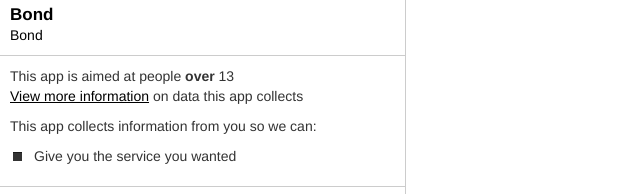
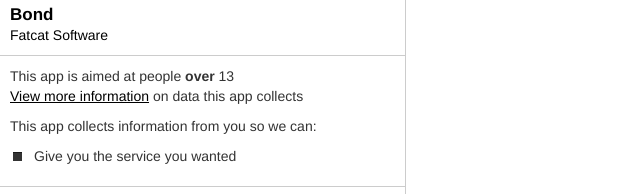
Before and after one commit to FatcatSoft/FatcatSoft.github.io, a plain HTML site: page index.html in a window 1280 px wide. Shown: the top 194 px of the page, 0-640 px from the left. Drawn offline with Linux system fonts and the light colour scheme.

Commit message:
Company name

```diff
--- a/index.html
+++ b/index.html
@@ -67,7 +67,7 @@
 
 	                </div>
           	<div class="appSummaryTitle">Bond</div>
-          	<div class="appSummaryName"><a href="javascript:showContact()" >Bond</a></div>
+          	<div class="appSummaryName"><a href="javascript:showContact()" >Fatcat Software</a></div>
           </div>
 
           <div class="topPad appIntro">
```
